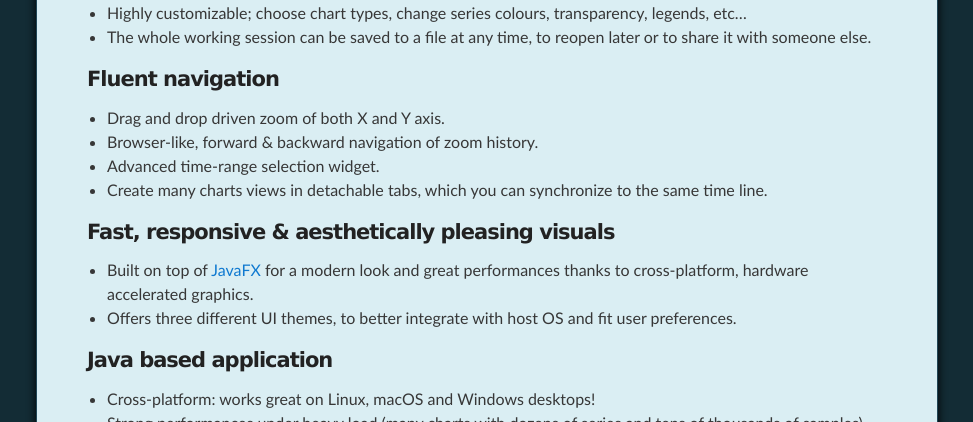
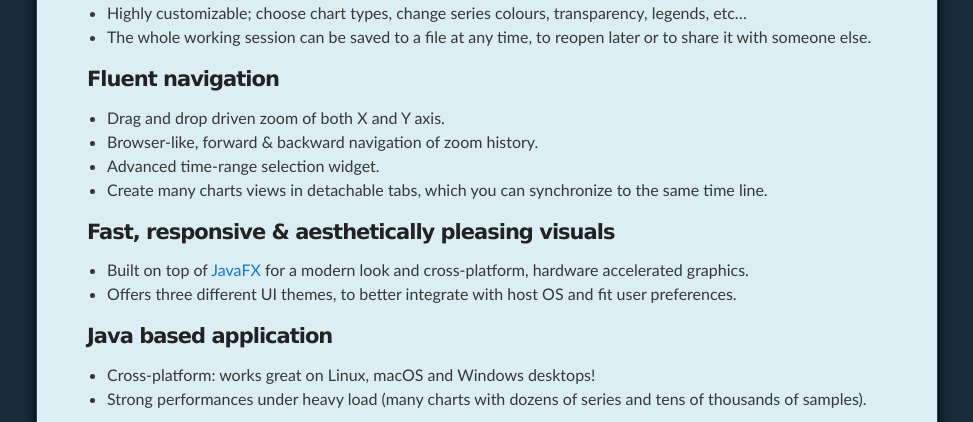
Before and after one commit to binjr/binjr.github.io, a Jekyll site: the page built from index.md, in a window 1280 px wide and 900 px high, scrolled down 1874 px, cut to the strip 0-422 px from the top of the window. Shown: the whole strip, without its empty margins (153-1126 px from the left). Built offline with Jekyll 4.4.1, drawn with Linux system fonts in a browser that asks for light colours; our own code applies the rules of GitHub Pages for plain Markdown files; comment, search, counter and statistics services are not loaded.

Commit message:
Site update

```diff
--- a/index.md
+++ b/index.md
@@ -66,7 +66,7 @@ with someone else.
   * Create many charts views in detachable tabs, which you can synchronize to the same time line.
 
 ####  Fast, responsive & aesthetically pleasing visuals
-  * Built on top of [JavaFX](https://openjfx.io/) for a modern look and great performances thanks to cross-platform, hardware accelerated graphics.
+  * Built on top of [JavaFX](https://openjfx.io/) for a modern look and cross-platform, hardware accelerated graphics.
   * Offers three different UI themes, to better integrate with host OS and fit user preferences.
 
 ####  Java based application
```
Also changed, not shown: assets/images/screenshot02.png, assets/images/screenshot10.png.
